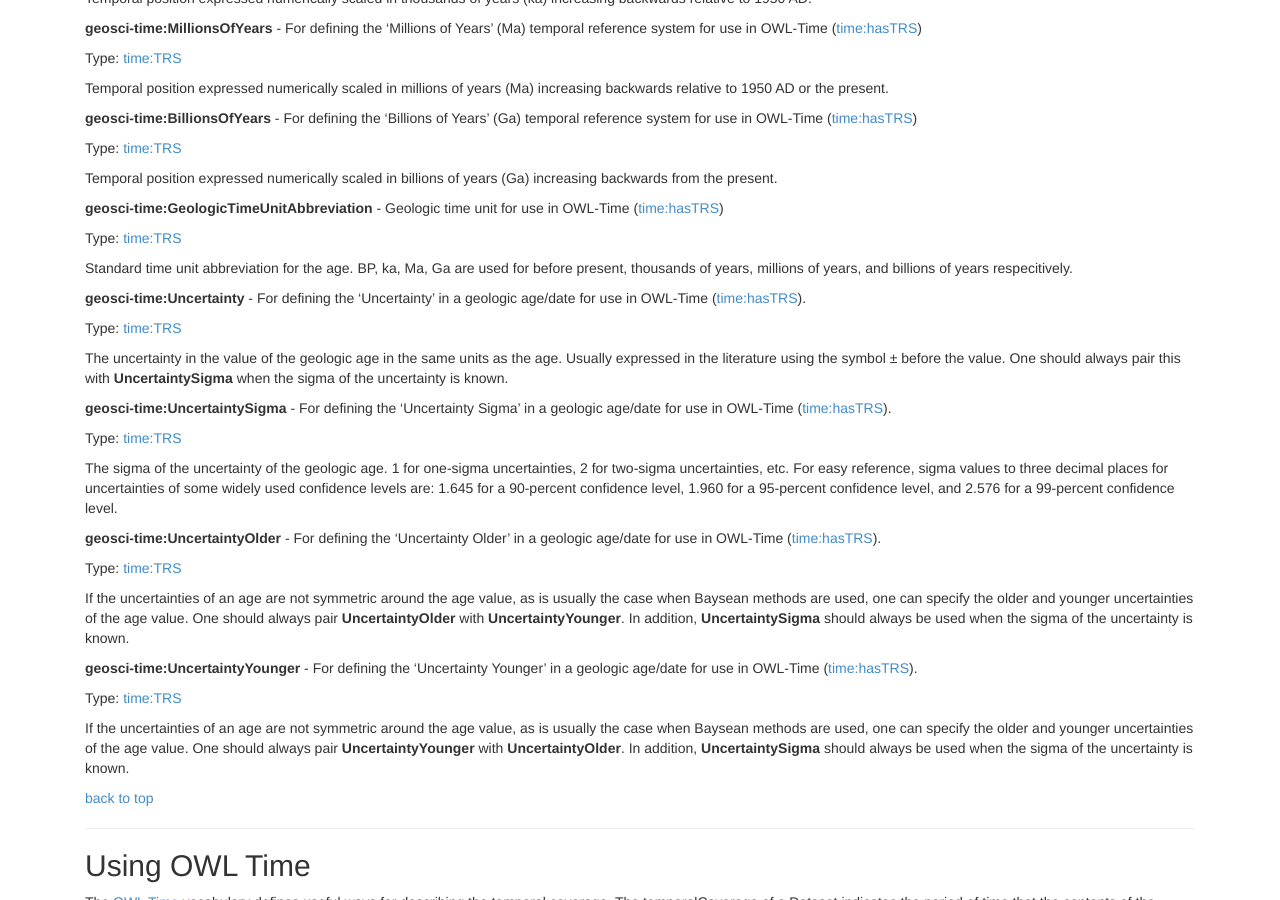
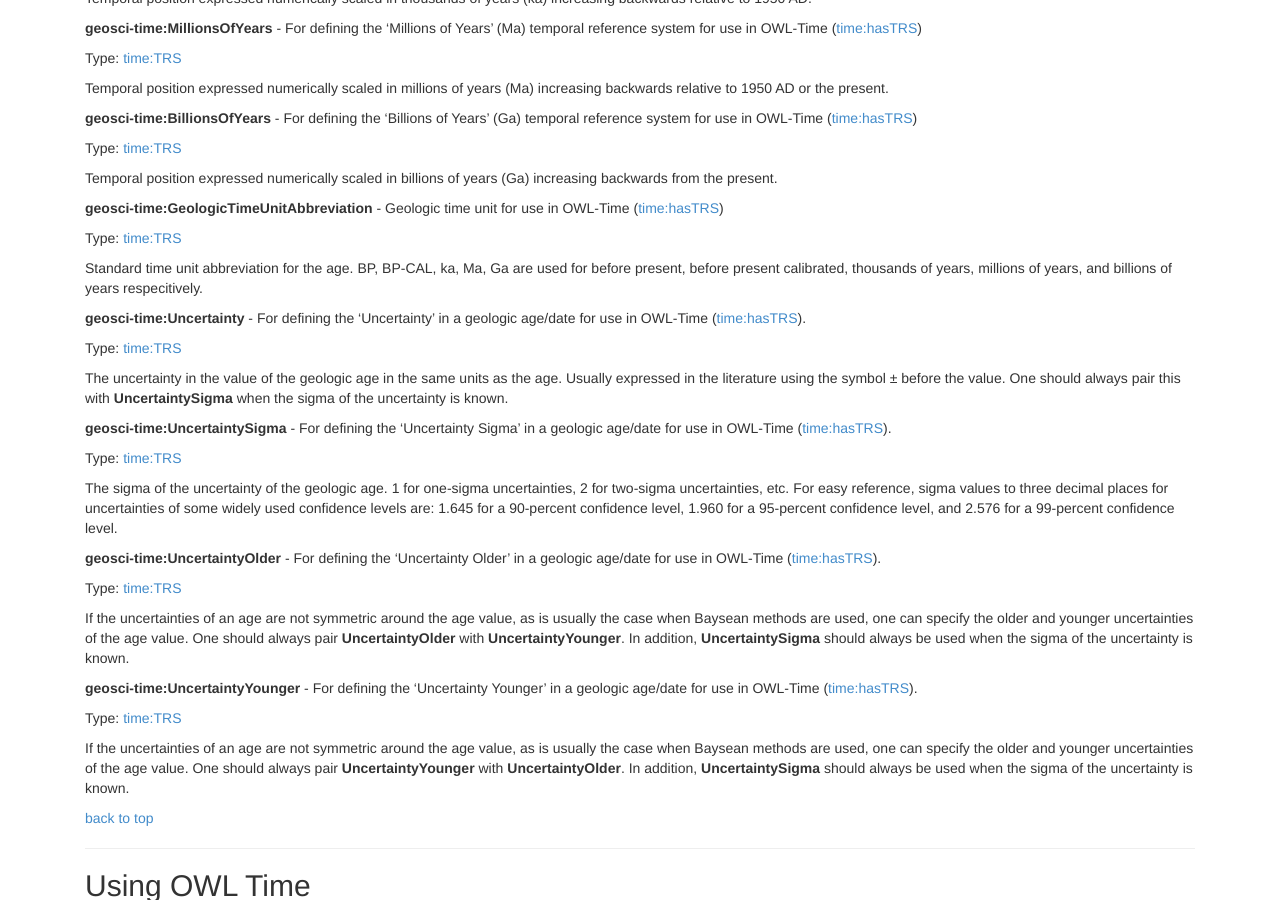
Before and after one commit to geoschemas-org/geoschemas-org.github.io, a Jekyll site: the page built from extensions/temporal.md, in a window 1280 px wide and 900 px high, scrolled down 1519 px. Built offline with Jekyll 4.4.1, drawn with Linux system fonts in a browser that asks for light colours; our own code applies the rules of GitHub Pages for plain Markdown files.

Commit message:
added BP-CAL as a geological unit

```diff
--- a/extensions/temporal.md
+++ b/extensions/temporal.md
@@ -111,7 +111,7 @@ __geosci-time:GeologicTimeUnitAbbreviation__ - Geologic time unit for use in OWL
 
 Type: [time:TRS](https://www.w3.org/TR/owl-time/#time:TRS)
 
-Standard time unit abbreviation for the age. BP, ka, Ma, Ga are used for before present, thousands of years, millions of years, and billions of years respecitively.
+Standard time unit abbreviation for the age. BP, BP-CAL, ka, Ma, Ga are used for before present, before present calibrated, thousands of years, millions of years, and billions of years respecitively.
 
 <a name="Uncertainty"></a>
 __geosci-time:Uncertainty__ - For defining the 'Uncertainty' in a geologic age/date for use in OWL-Time ([time:hasTRS](https://www.w3.org/TR/owl-time/#time:hasTRS)).
```
